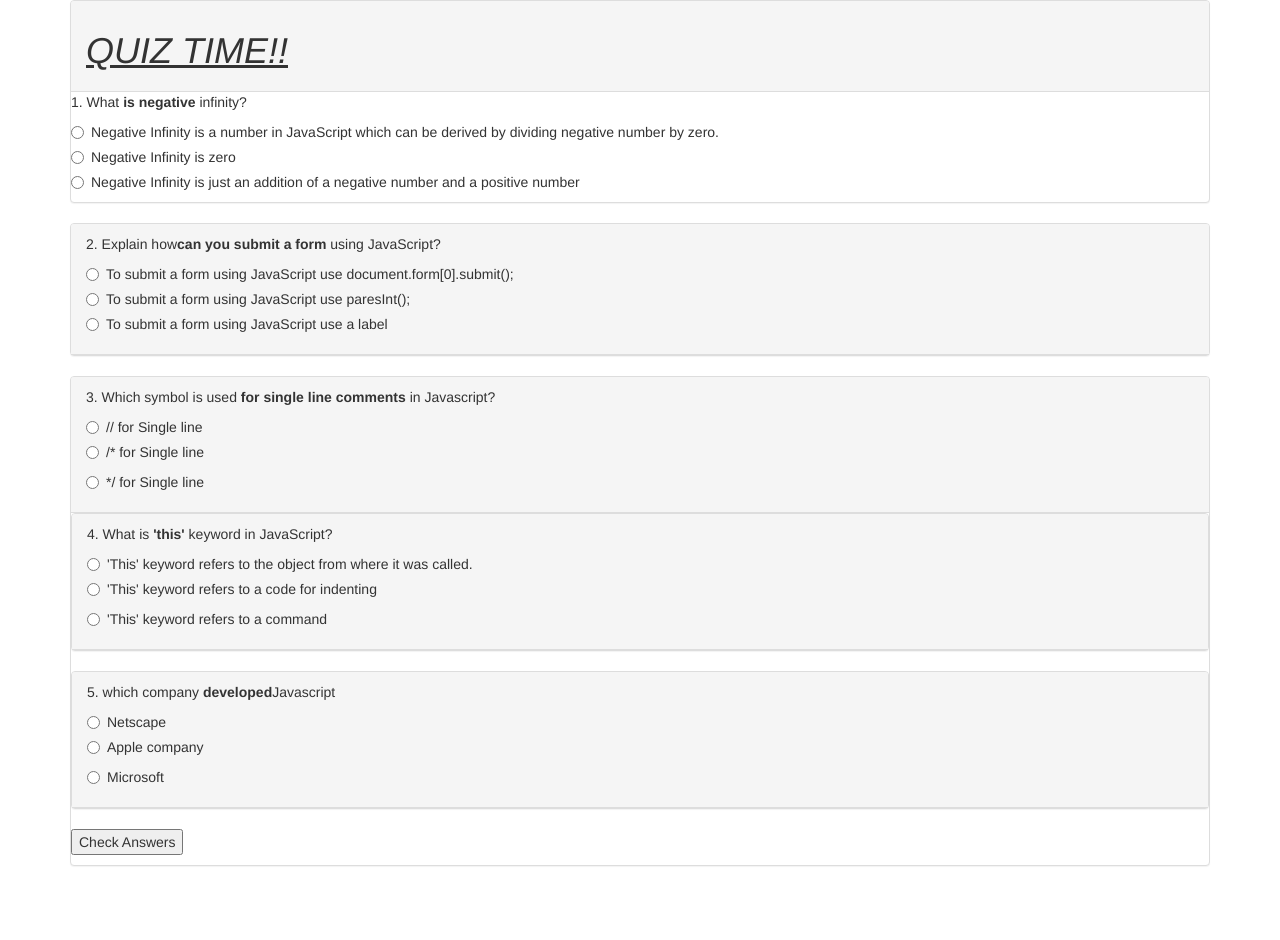
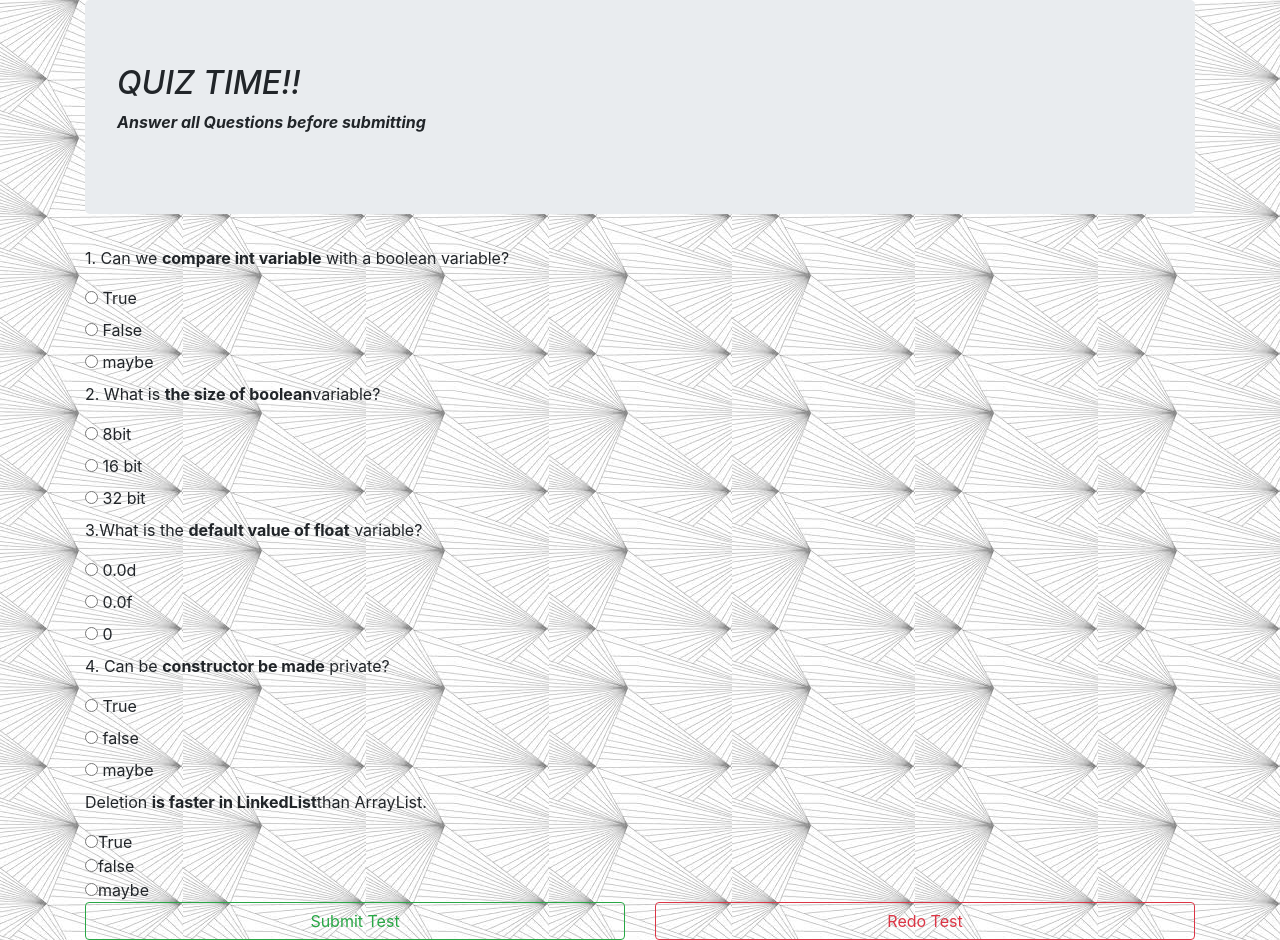
Before and after one commit to xystus45/quiz.io, a plain HTML site: page index.html in a window 1280 px wide. Before the commit the page ends 886 px from the top, so only its background shows below. Drawn offline with nearby package versions, Linux system fonts and the light colour scheme; files whose address does not match are found by name; a web font is replaced by a local one.

Commit message:
add modification on index.html

```diff
--- a/index.html
+++ b/index.html
@@ -1,135 +1,281 @@
 <!DOCTYPE html>
- <html>
+
+<html lang="en" dir="ltr">
+
 <head>
- <title>QUIZ BOARD</title>
- <link rel="stylesheet" href="https://maxcdn.bootstrapcdn.com/bootstrap/3.3.7/css/bootstrap.min.css">
- <link href="css/style.css" rel="stylesheet" type="text/css">
+
+  <meta charset="utf-8">
+
+  <title>Quiz Board</title>
+
+  <link rel="stylesheet" href="css/bootstrap.css" type="text/css">
+
+  <link rel="stylesheet" href="css/styles.css" type="text/css">
+
+  <script
+
+  src="https://code.jquery.com/jquery-3.3.1.js"
+
+  integrity="sha256-2Kok7MbOyxpgUVvAk/HJ2jigOSYS2auK4Pfzbm7uH60="
+
+  crossorigin="anonymous"></script>
+
+  <script src="js/scripts.js">
+
+  </script>
+
+  <link href="https://fonts.googleapis.com/css?family=Love+Ya+Like+A+Sister" rel="stylesheet">
+
+  <link href="https://fonts.googleapis.com/css?family=Sue+Ellen+Francisco" rel="stylesheet">
+
 </head>
-     <body>
+
+<body background="/home/xystus/Documents/repeat/images/images.jpeg">
 
   <div class="container">
-      <div class="panel panel-default">
-      <div class="panel-heading">
-      <h1><i><u>QUIZ TIME!!</u></i></h1>
-    </div>
-     <form id="questions">
-       <div class='question'>1. What<strong> is negative</strong> infinity? </div>
-         <div class="radio">
-           <label>
-             <input type="radio" name="question1Answer" value="Negative Infinity is a number in JavaScript which can be derived by dividing negative number by zero.">Negative Infinity is a number in JavaScript which can be derived by dividing negative number by zero.
-           </label>
-         </div>
-         <div class="radio">
-           <label>
-             <input type="radio" name="question1Answer" value="Negative Infinity is zero">Negative Infinity is zero
-           </label>
-         </div>
-         <div class="radio">
-           <label>
-             <input type="radio" name="question1Answer" value="Negative Infinity is just an addition of a negative number and a positive number">Negative Infinity is just an addition of a negative number and a positive number
-           </label>
-         </div>
+
+    <form id="formid">
+
+      <div class="jumbotron">
+
+        <h2><i>QUIZ TIME!!</i></h2>
+
+        <div class="header">
+
+
+          <p><strong><i>Answer all Questions before submitting</i></strong></p>
         </div>
 
-          <div class="panel panel-default">
-          <div class="panel-heading">
-        <form id="questions">
-         <div class="question">2.  Explain how<strong>can you submit a form</strong> using JavaScript?</div>
-    <div class="radio">
-      <label>
-       <input type="radio" name="question2Answer" value="To submit a form using JavaScript use document.form[0].submit();">To submit a form using JavaScript use document.form[0].submit();
-      </label>
-    </div>
-<div class="radio">
-      <label>
-       <input type="radio" name="question2Answer" value="To submit a form using JavaScript use paresInt();">To submit a form using JavaScript use paresInt();
-      </label>
-    </div>
-    <div class="radio">
-      <label>
-       <input type="radio" name="question2Answer" value="To submit a form using JavaScript use a label">To submit a form using JavaScript use a label
-      </label>
-    </div>
-</div>
       </div>
 
-     <div class="panel panel-default">
-      <div class="panel-heading">
-      <form id="questions">
-         <div class="question">3. Which symbol is used  <strong>for single line comments </strong> in Javascript?</div>
-       <div class="radio">
-          <label>
-          <input type="radio" name="question3Answer" value="// for Single line">// for Single line
-         </label>
-      </div>
-      <div class="radio">
-         <label>
-          <input type="radio" name="question3Answer" value=" /* for Single line">/* for Single line
-         </label>
-        <div class="radio">
-          <label>
-            <input type="radio" name="question3Answer" value="*/ for Single line">*/ for Single line
-          </label>
-      </div>
-  </div>
+      <div class="question-header">
+
+        <p>1.  Can we <strong>  compare int variable</strong> with a boolean variable?</p>
+
       </div>
 
-       <div class="panel panel-default">
-       <div class="panel-heading">
-        <form id="questions">
-        <div class="question">4. What is <strong>'this'</strong> keyword in JavaScript?</div>
+      <div class="multi-choices">
+
         <div class="radio">
+
           <label>
-          <input type="radio" name="question4Answer" value="'This' keyword refers to the object from where it was called.">'This' keyword refers to the object from where it was called.
+
+            <input type="radio" name="question-one" value= "0">
+
+            True
+
           </label>
-      </div>
-      <div class="radio">
-        <label>
-          <input type="radio" name="question4Answer" value="'This' keyword refers to a code for indenting">'This' keyword refers to a code for indenting
-        </label>
-        <div class="radio">
-          <label>
-            <input type="radio" name="question4Answer" value="'This' keyword refers to a command">'This' keyword refers to a command
-           </label>
-      </div>
-  </div>
-</div>
+
         </div>
 
-      <div class="panel panel-default">
-      <div class="panel-heading">
-      <form id="questions">
-      <div class="question">5. which company <strong>developed</strong>Javascript</div>
         <div class="radio">
+
           <label>
-        <input type="radio" name="question5Answer" value="Netscape"> Netscape
+
+            <input type="radio" name="question-one" value="20">
+
+            False
+
           </label>
-     </div>
-    <div class="radio">
-      <label>
-        <input type="radio" name="question5Answer" value="Apple company"> Apple company
-      </label>
-      <div class="radio">
-        <label>
-          <input type="radio" name="question5Answer" value=" Microsoft"> Microsoft
-        </label>
-      </div>
-    </div>
-</div>
+
         </div>
 
-     <div class="btn-group" role="group">
-     <button type="submit" id="button" onclick="trackButton()"> Check Answers </button>
+        <div class="radio">
+
+          <label>
+
+            <input type="radio" name="question-one" value="0" required>
+
+            maybe
+
+          </label>
+
         </div>
-    <div class=answer>
+
       </div>
-<p> <span id=result></span></p>
-     <script src="https://code.jquery.com/jquery-3.3.1.min.js" integrity="sha256-FgpCb/KJQlLNfOu91ta32o/NMZxltwRo8QtmkMRdAu8=" crossorigin="anonymous"></script>
-     <script src="js/scripts.js"></script>
+
+      <div class="question-header">
+
+        <p>2.  What is <strong>the size of boolean</strong>variable?</p>
+
+      </div>
+
+      <div class="multi-choices">
+
+        <div class="radio">
+
+          <label>
+
+            <input type="radio" name="question-two" value= "0" required>
+
+            8bit
+
+          </label>
+
+        </div>
+
+        <div class="radio">
+
+          <label>
+
+            <input type="radio" name="question-two" value="20" >
+
+            16 bit
+
+          </label>
+
+        </div>
+
+        <div class="radio">
+
+          <label>
+
+            <input type="radio" name="question-two" value="0">
+
+            32 bit
+
+          </label>
+
+        </div>
+
+      </div>
+
+      <div class="question-header">
+
+        <p>3.What is the <strong> default value of float</strong>  variable?</p>
+
+      </div>
+
+      <div class="multi-choices">
+
+        <div class="radio">
+
+          <label>
+
+            <input type="radio" name="question-three" value= "0" required>
+
+            0.0d
+
+          </label>
+
+        </div>
+
+        <div class="radio">
+
+          <label>
+
+            <input type="radio" name="question-three" value="20" >
+
+            0.0f
+
+          </label>
+
+        </div>
+
+        <div class="radio">
+
+          <label>
+
+            <input type="radio" name="question-three" value="0">
+
+            0
+
+          </label>
+
+        </div>
+
+      </div>
+
+      <div class="question-header">
+
+        <p>4. Can be <strong> constructor be made</strong>  private?</p>
+
+      </div>
+
+      <div class="multi-choices">
+
+        <div class="radio">
+
+          <label>
+
+            <input type="radio" name="question-four" value= "20">
+
+            True
+
+          </label>
+
+        </div>
+
+        <div class="radio">
+
+          <label>
+
+            <input type="radio" name="question-four" value="0" required>
+
+            false
+
+          </label>
+
+        </div>
+
+        <div class="radio">
+
+          <label>
+
+            <input type="radio" name="question-four" value="0">
+
+            maybe
+
+          </label>
+
+        </div>
+
+      </div>
+
+      <div class="question-header">
+
+        <p>Deletion <strong>is faster in LinkedList</strong>than ArrayList.</p>
+
+      </div>
+
+      <div class="multi-choices">
+
+        <div class="radio">
+
+          <input type="radio" name="question-five" value="20" required>True<br>
+
+          <input type="radio" name="question-five" value="0">false<br>
+
+          <input type="radio" name="question-five" value="0">maybe<br>
+
+        </div>
+
+      </div>
+
+      <div class="row buttons" >
+
+        <div class="col-md-6">
+
+          <button type="submit" id="details" class="btn btn-outline-success btn-block">Submit Test</button>
+
+        </div>
+
+        <div class="col-md-6">
+
+          <button type="reset" id="clear" class="btn btn-outline-danger btn-block">Redo Test</button>
+
+        </div>
+
+      </div>
+
     </form>
-</form>
-</form>
-</form>
-</form>
+
+    <div id="results" class="outputField"></div>
+
+    <div id="grading" class="outputField"></div>
+
+  </div>
+
 </body>
+
 </html>
--- a/js/scripts.js
+++ b/js/scripts.js
@@ -1,51 +1,28 @@
-var answers =["Negative Infinity is a number in JavaScript which can be derived by dividing negative number by zero",  "To submit a form using JavaScript use document.form[0].submit();"," //for Single line 'This' keyword refers to the object from where it was called", "Netscape "];
-var pointsPerCorrect = 20;
-
-function percentage(score) {
-return "your score is " + parseInt((score / 80) * 100) + "%";
+function addition(q1,q2,q3,q4,q5){
+ return q1+q2+q3+q4+q5;
 }
-
 $(document).ready(function(){
-  $("#question").submit(function (event) {
-
-
-    $('#results').text('');
-    var score = 0;
-    var answer1 = ($("input[type=radio][name=question1Answer]:checked").val());
-    var answer2 = ($("input[type=radio][name=question2Answer]:checked").val());
-    var answer3 = ($("input[type=radio][name=question3Answer]:checked").val());
-    var answer4 = ($("input[type=radio][name=question4Answer]:checked").val());
-    var answer5 = ($("input[type=radio][name=question5Answer]:checked").val());
-
-
-    if (answer1 === undefined || answer2 === undefined || answer3 === undefined || answer4 ===undefined || answer5 ===undefined) {
-$('#questionsIncomplete').text('Please Complete questions Before Submitting');
-$('#questionsIncomplete').fadeOut(10000);
-} else {
-   if (answer1 === answers[0]) {
-score += pointPerCorrect;
-}
-   if (answer2 === answers[1]) {
-score += pointPerCorrect;
-}
-   if (answer3 === answers[2]) {
-score += pointPerCorrect;
-}
-if (answer4 === answers[3]) {
-score += pointPerCorrect;
-}
-if (answer5 === answers[4]) {
-score += pointPerCorrect;
-}
-
-   $("input[type=radio][name=question1Choice]:checked").prop('checked', false);
-   $("input[type=radio][name=question2Choice]:checked").prop('checked', false);
-   $("input[type=radio][name=question3Choice]:checked").prop('checked', false);
-   $("input[type=radio][name=question4Choice]:checked").prop('checked', false);
-   $("input[type=radio][name=question5Choice]:checked").prop('checked', false);
-   $('#questionsIncomplete').text('');
-   $('#result').text(percentage(score));
-}
-     event.preventDefault();
-});
-});
+ $(".question-header").click(function(){
+   $(".multi-choices").slideToggle("slow");
+ });
+ $("#formid").submit(function(event){
+   event.preventDefault();
+   var q1 = parseInt($("input:radio[name=question-one]:checked").val());
+   var q2 = parseInt($("input:radio[name=question-two]:checked").val());
+   var q3 = parseInt($("input:radio[name=question-three]:checked").val());
+   var q4 = parseInt($("input:radio[name=question-four]:checked").val());
+   var q5 = parseInt($("input:radio[name=question-five]:checked").val());    var final = addition(q1,q2,q3,q4,q5);
+   var percent = (final/100)*100;
+   $("#results").text("You scored " + percent + "%");    if (percent>80 && percent<=100) {
+     $("#grading").text("Excellent Performance");
+   } else if (percent >=50 && percent <=80) {
+     $("#grading").text("Fair Result");
+   } else {
+     $("#grading").text("POOR! Retake Test");
+     $("#clear").show();
+   }
+   window.scrollTo(0,800);  });    $("#clear").click(function(){
+   $(".outputField").empty();
+   $("#clear").hide();
+   window.scrollTo(0,0);
+ });});
```
Also changed, not shown: images/images.jpeg (added). Lines whose indentation alone changed are shown as unchanged.
